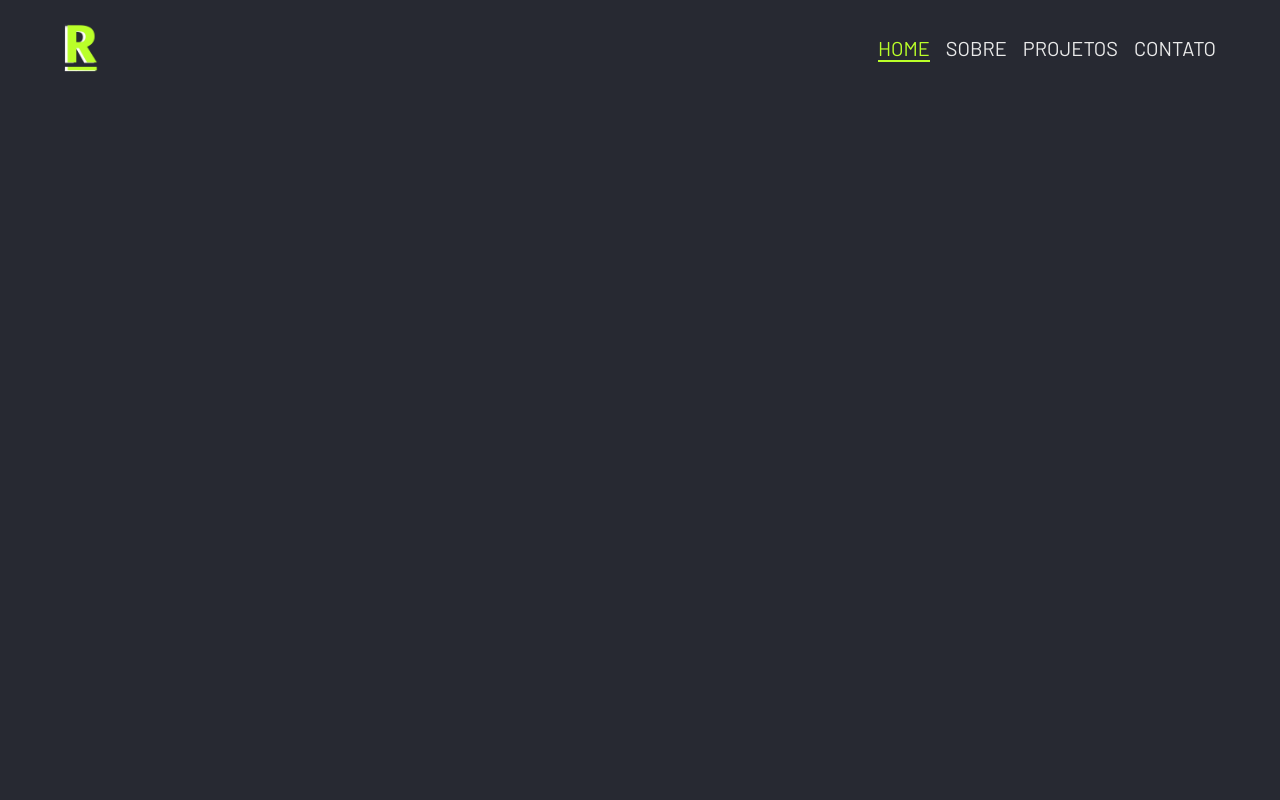
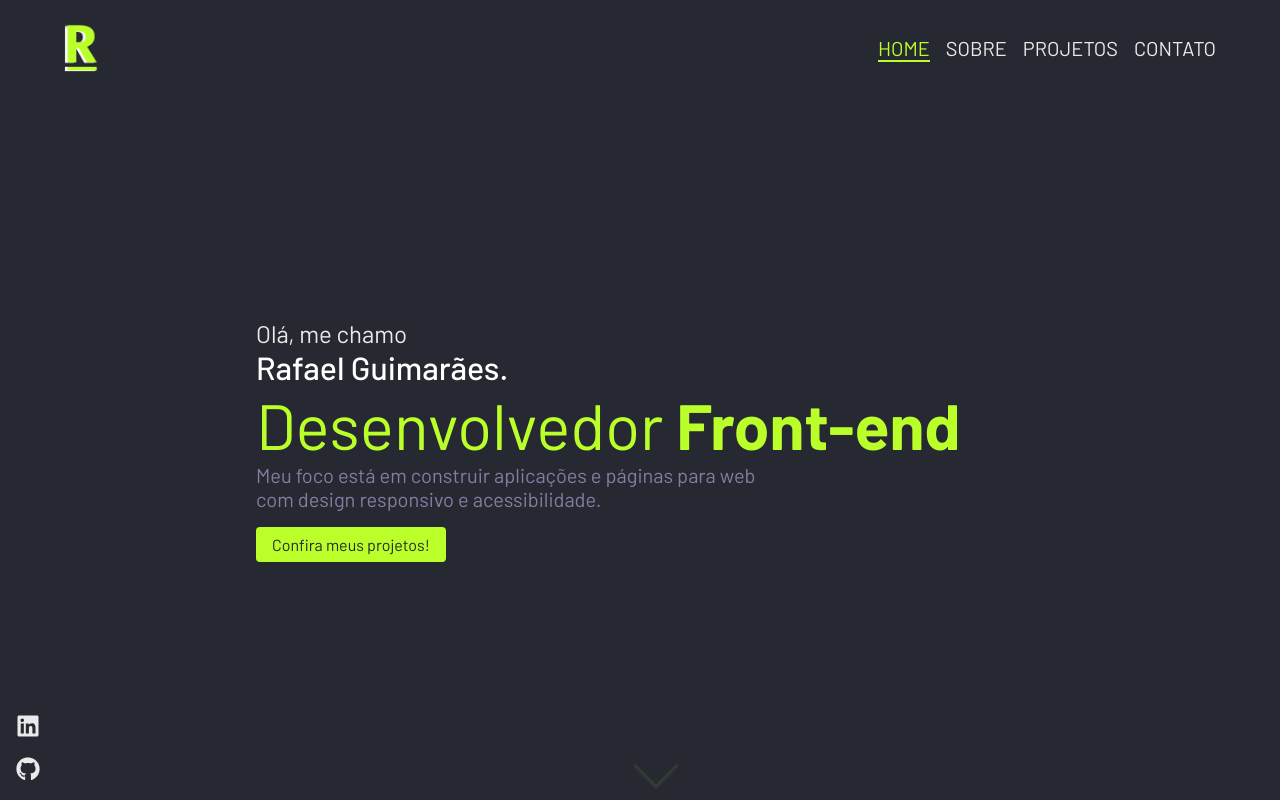
Before and after one commit to RafaelC77/dev-portfolio, a React (Vite) app: page / in a window 1280 px wide. Built offline with nearby package versions, Linux system fonts and the light colour scheme.

Commit message:
feat: create home component

```diff
--- a/index.html
+++ b/index.html
@@ -6,7 +6,7 @@
     <link rel="preconnect" href="https://fonts.googleapis.com" />
     <link rel="preconnect" href="https://fonts.gstatic.com" crossorigin />
 
-    <link rel="icon" type="image/svg+xml" href="/vite.svg" />
+    <link rel="icon" type="image/png" href="/logo.png" />
 
     <meta name="viewport" content="width=device-width, initial-scale=1.0" />
 
--- a/src/App.tsx
+++ b/src/App.tsx
@@ -1,5 +1,6 @@
 import { ThemeProvider } from "styled-components";
 import { Header } from "./components/Header";
+import { Home } from "./components/Home";
 import { GlobalStyle } from "./styles/global";
 import { defaultTheme } from "./styles/themes/default";
 
@@ -8,6 +9,8 @@ export function App() {
     <ThemeProvider theme={defaultTheme}>
       <Header />
 
+      <Home />
+
       <GlobalStyle />
     </ThemeProvider>
   );
--- /dev/null
+++ b/src/components/Home/index.tsx
@@ -0,0 +1,44 @@
+import { FaLinkedin, FaGithub } from "react-icons/fa";
+import {
+  HomeComponent,
+  HomeInfo,
+  ArrowDown,
+  ProjectsButton,
+  SocialAccounts,
+} from "./styles";
+
+export function Home() {
+  return (
+    <HomeComponent>
+      <HomeInfo>
+        <h1>
+          Olá, me chamo <br /> <strong>Rafael Guimarães.</strong>
+        </h1>
+
+        <h2>
+          Desenvolvedor <b>Front-end</b>
+        </h2>
+
+        <p>
+          Meu foco está em construir aplicações e páginas para web <br /> com
+          design responsivo e acessibilidade.
+        </p>
+
+        <ProjectsButton>Confira meus projetos!</ProjectsButton>
+      </HomeInfo>
+
+      <SocialAccounts>
+        <a href="">
+          <FaLinkedin />
+        </a>
+        <a href="">
+          <FaGithub />
+        </a>
+      </SocialAccounts>
+
+      <a href="#about">
+        <ArrowDown />
+      </a>
+    </HomeComponent>
+  );
+}
--- /dev/null
+++ b/src/components/Home/styles.ts
@@ -0,0 +1,101 @@
+import styled from "styled-components";
+
+export const HomeComponent = styled.section`
+  height: calc(100vh - 6rem);
+  width: 100vw;
+  display: flex;
+  flex-direction: column;
+  justify-content: center;
+  align-items: center;
+  gap: 1rem;
+  h1 {
+    font-weight: 400;
+    strong {
+      font-size: 2rem;
+      font-weight: 500;
+      color: ${(props) => props.theme["white"]};
+    }
+  }
+  h2 {
+    font-size: 4rem;
+    font-weight: 400;
+    color: ${(props) => props.theme["green"]};
+  }
+  p {
+    font-size: 1.25rem;
+    color: ${(props) => props.theme["gray"]};
+  }
+  @media (max-width: 480px) {
+    h2 {
+      font-size: 3rem;
+    }
+  }
+`;
+
+export const HomeInfo = styled.div`
+  width: 60%;
+  @media (max-width: 580px) {
+    width: min-content;
+    padding: 1rem;
+  }
+`;
+
+export const SocialAccounts = styled.div`
+  display: flex;
+  flex-direction: column;
+  align-items: center;
+  gap: 1rem;
+  position: absolute;
+  left: 1rem;
+  bottom: 1rem;
+  a {
+    color: inherit;
+    text-decoration: none;
+  }
+  svg {
+    height: 1.5rem;
+    width: 1.5rem;
+    transition: 0.2s;
+    &:hover {
+      color: ${(props) => props.theme["green"]};
+    }
+  }
+`;
+
+export const ArrowDown = styled.div`
+  height: 2rem;
+  width: 2rem;
+  border-width: 0 3px 3px 0;
+  border-style: solid;
+  border-color: ${(props) => props.theme["green"]};
+  a {
+    color: inherit;
+    text-decoration: none;
+  }
+  @keyframes arrowMovement {
+    0% {
+      bottom: 2.5rem;
+      opacity: 1;
+    }
+    100% {
+      bottom: 1rem;
+      opacity: 0;
+    }
+  }
+  position: absolute;
+  bottom: 1.5rem;
+  transform: rotate(45deg);
+  animation-name: arrowMovement;
+  animation-duration: 1.5s;
+  animation-iteration-count: infinite;
+`;
+
+export const ProjectsButton = styled.button`
+  background-color: ${(props) => props.theme["green"]};
+  border: none;
+  color: ${(props) => props.theme["black"]};
+  padding: 0.5rem 1rem;
+  border-radius: 0.25rem;
+  cursor: pointer;
+  margin-top: 1rem;
+`;
```
Also changed, not shown: public/logo.png (added).
